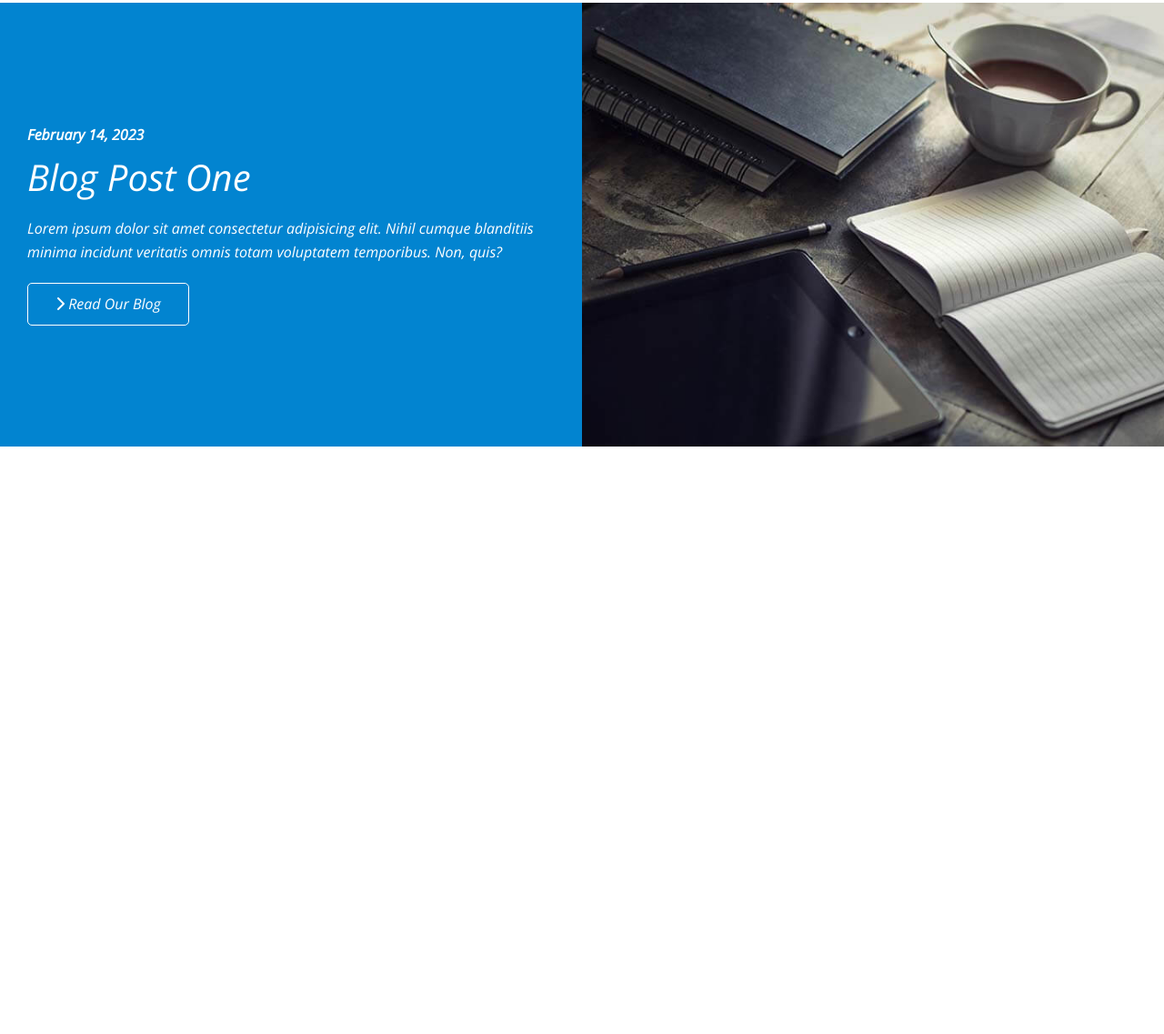
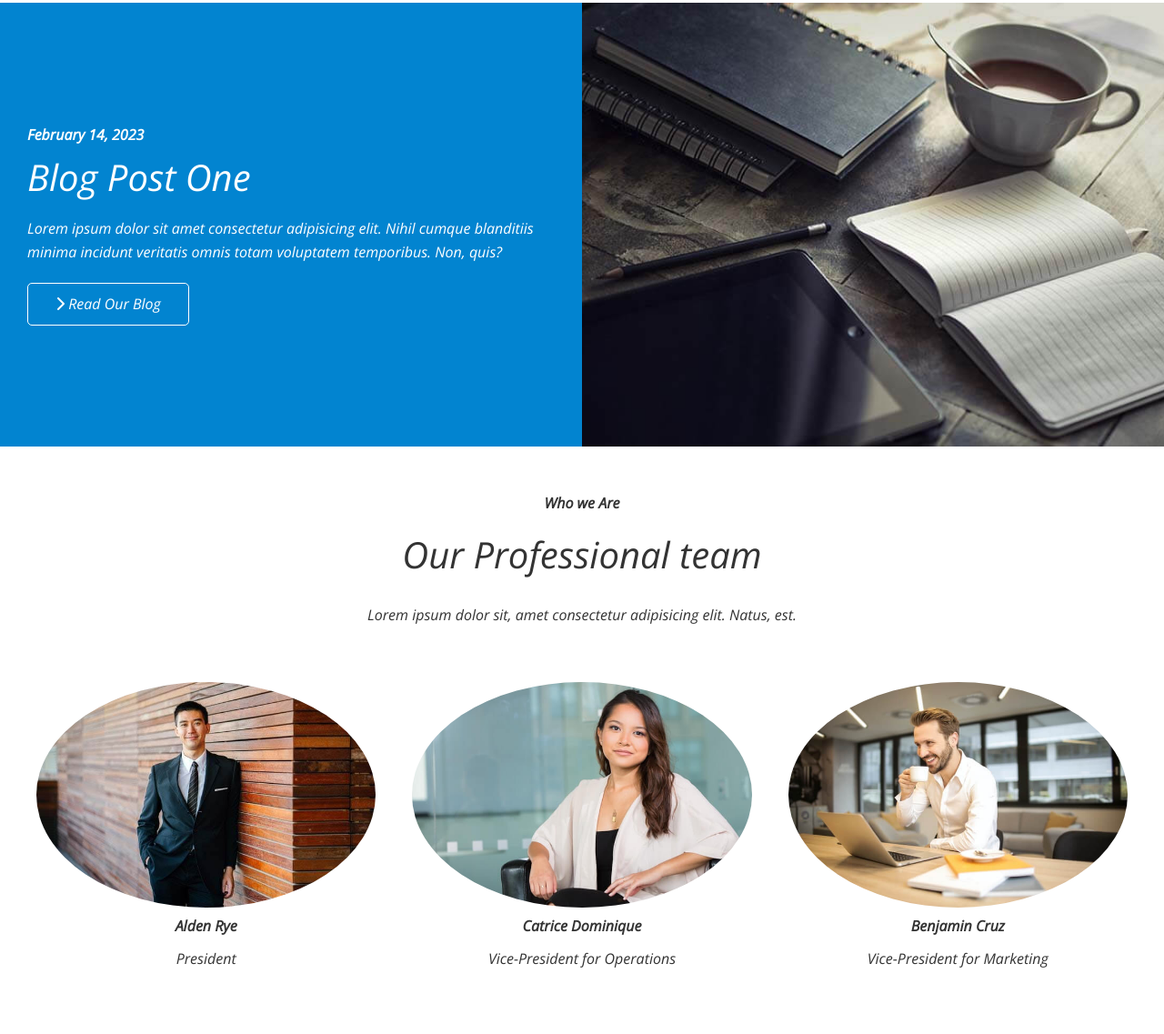
Before and after one commit to tropangpotchiph86/KodeLedger, a plain HTML site: page index.html in a window 1280 px wide. Shown: the part 2210-3347 px from the top of the page at 91% size. Before the commit the page ends 2708 px from the top, so only its background shows below. Drawn offline with nearby package versions, Linux system fonts and the light colour scheme.

Commit message:
05teamsection

```diff
--- a/css/style.css
+++ b/css/style.css
@@ -167,3 +167,7 @@ img {
 .section-padding {
   padding: 20px 20px 40px;
 }
+
+.team img {
+  border-radius: 50%;
+}
--- a/index.html
+++ b/index.html
@@ -156,6 +156,33 @@
         </div>
       </section>
 
+      <!-- Team Section -->
+      <section id="team" class="team section-padding">
+        <header class="section-header">
+          <h4>Who we Are</h4>
+          <h2>Our Professional team</h2>
+          <p>
+            Lorem ipsum dolor sit, amet consectetur adipisicing elit. Natus,
+            est.
+          </p>
+        </header>
+        <div class="flex-items">
+          <div>
+            <img src="./images/team/person1.jpg" alt="Alden Rye" />
+            <h4>Alden Rye</h4>
+            <p>President</p>
+          </div>
+          <div>
+            <img src="./images/team/person2.jpg" alt="Catrice" />
+            <h4>Catrice Dominique</h4>
+            <p>Vice-President for Operations</p>
+          </div>
+          <div>
+            <img src="./images/team/person3.jpg" alt="Benjamin Cruz" />
+            <h4>Benjamin Cruz</h4>
+            <p>Vice-President for Marketing</p>
+          </div>
+        </div>
       </section>
     </main>
   </body>
```
